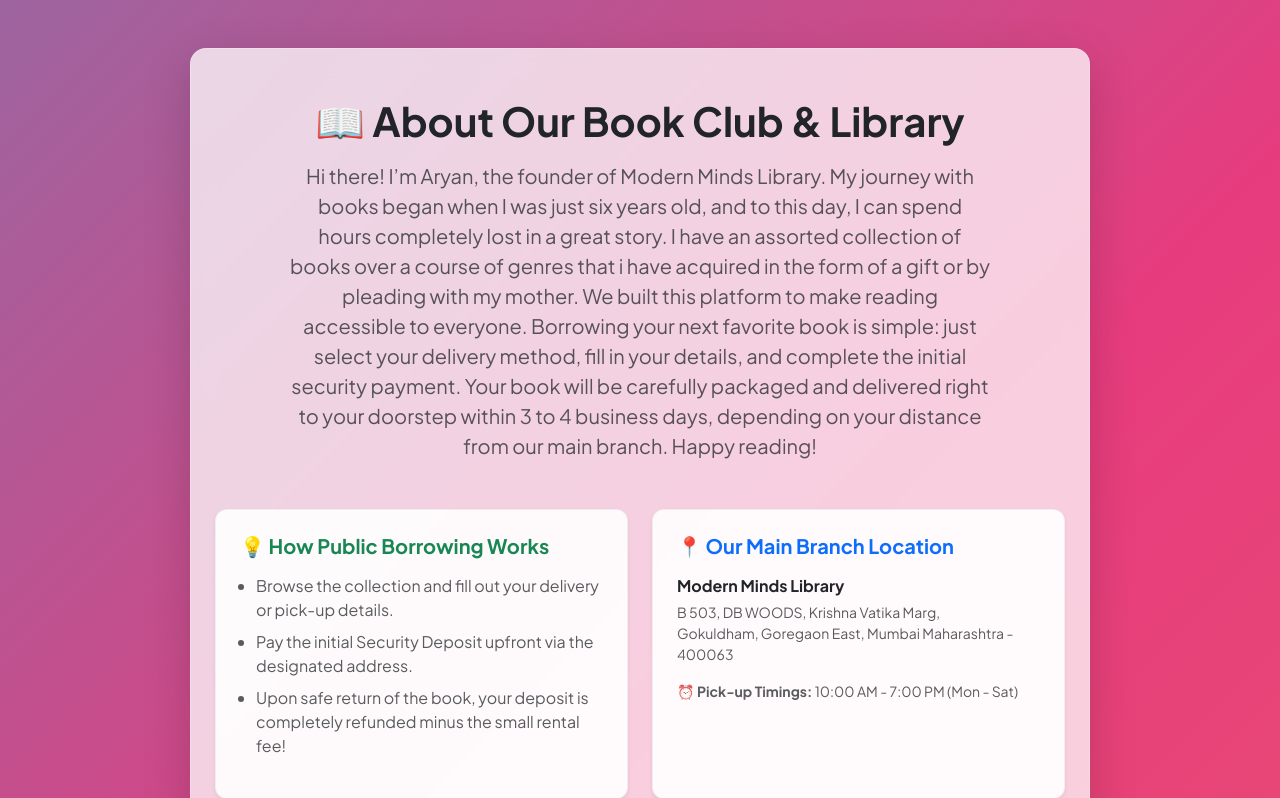
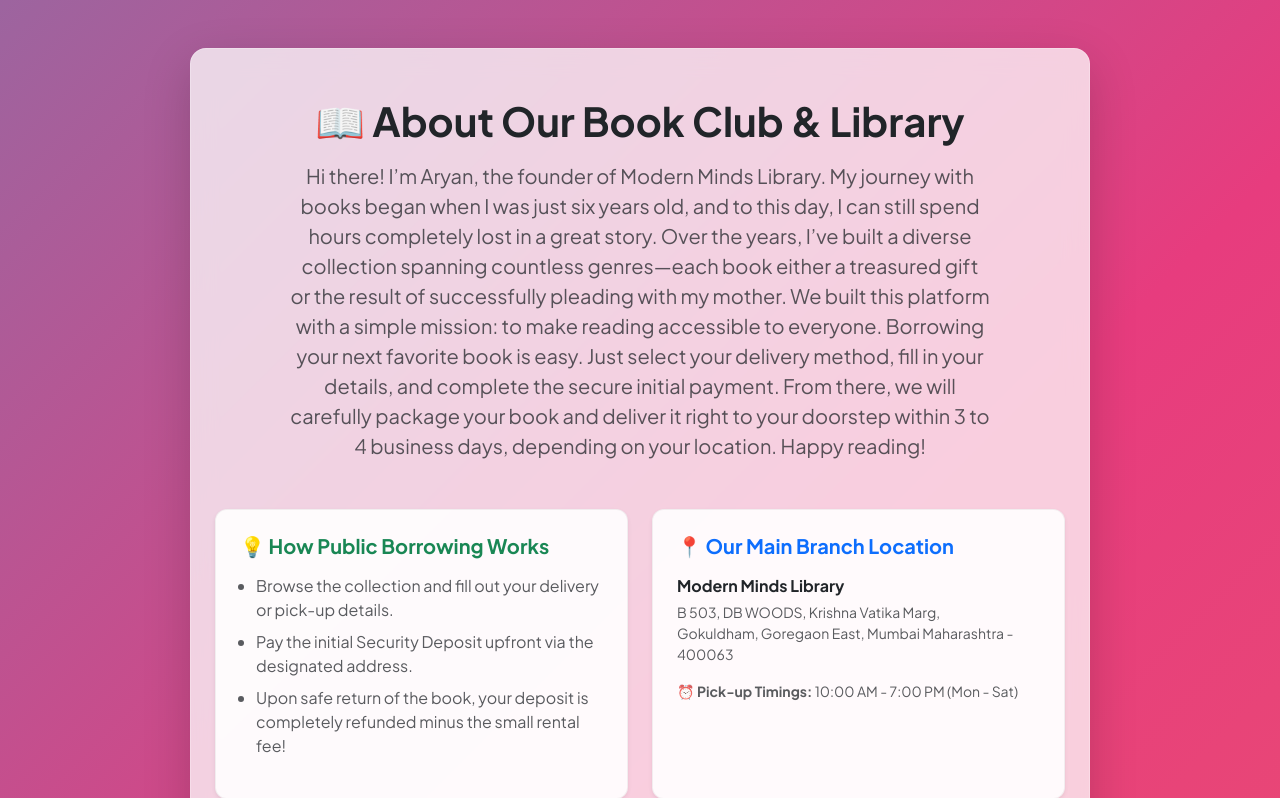
Before and after one commit to AryanTulsyan/Library, a Django app: template books/templates/books/about.html in a window 1280 px wide. Shown: the top 798 px of the page. Run offline with Django 3.2, Linux system fonts and the light colour scheme; the template is opened without the code that fills it, so the values that code supplies are empty.

Commit message:
UI: Updated About Page introductory text and heading details

```diff
--- a/books/templates/books/about.html
+++ b/books/templates/books/about.html
@@ -59,11 +59,14 @@
 <div class="container my-5 py-5 px-4 glass-panel shadow-lg text-center mx-auto">
     <h1 class="fw-bold text-dark mb-3">📖 About Our Book Club & Library</h1>
     <p class="fs-5 text-muted mx-auto mb-5" style="max-width: 700px;">
-        Hi there! I’m Aryan, the founder of Modern Minds Library.
-        My journey with books began when I was just six years old, and to this day, I can spend hours completely lost in a great story.
-        I have an assorted collection of books over a course of genres that i have acquired in the form of a gift or by pleading with my mother.
-        We built this platform to make reading accessible to everyone.
-        Borrowing your next favorite book is simple: just select your delivery method, fill in your details, and complete the initial security payment. Your book will be carefully packaged and delivered right to your doorstep within 3 to 4 business days, depending on your distance from our main branch.
+        Hi there!
+        I’m Aryan, the founder of Modern Minds Library.
+        My journey with books began when I was just six years old, and to this day, I can still spend hours completely lost in a great story.
+        Over the years, I’ve built a diverse collection spanning countless genres—each book either a treasured gift or the result of successfully pleading with my mother.
+        We built this platform with a simple mission: to make reading accessible to everyone.
+        Borrowing your next favorite book is easy.
+        Just select your delivery method, fill in your details, and complete the secure initial payment.
+        From there, we will carefully package your book and deliver it right to your doorstep within 3 to 4 business days, depending on your location.
         Happy reading!
     </p>
 
```
